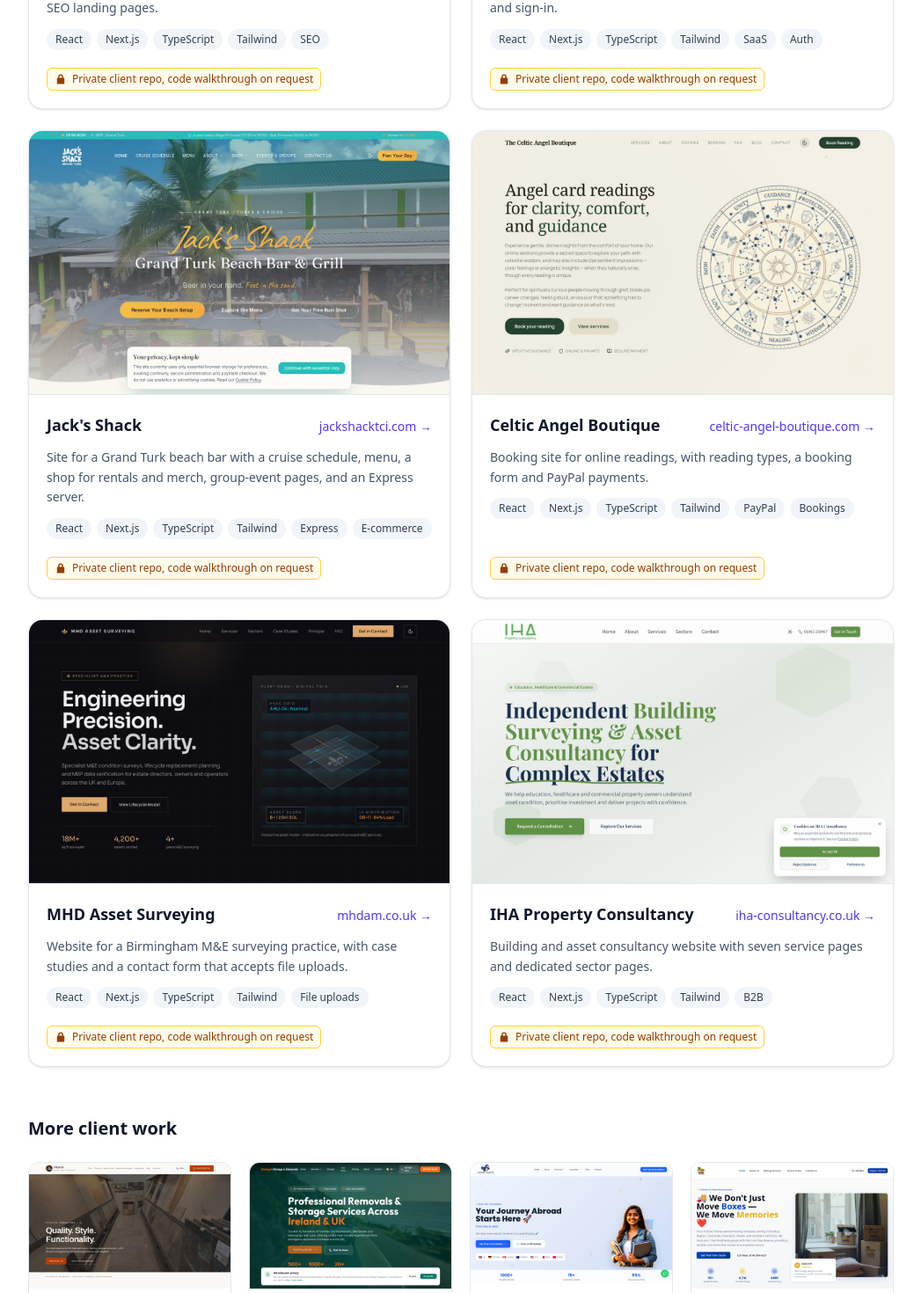
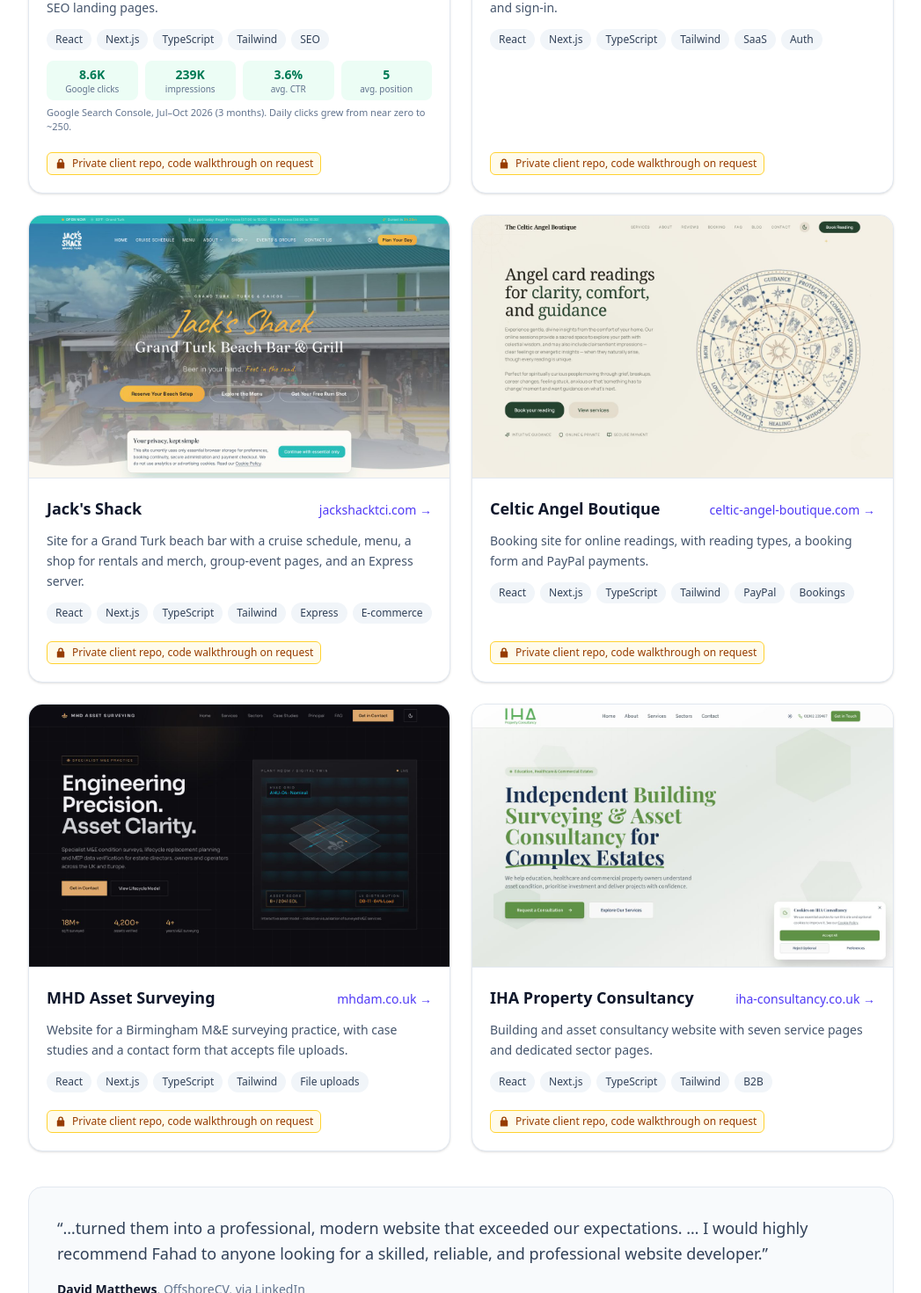
Before and after one commit to fadi077/portfolio, a Next.js app: page / in a window 1280 px wide. Shown: the part 1360-2830 px from the top of the page at 88% size, without its empty margins (116-1163 px from the left). Built offline with nearby package versions, Linux system fonts and the light colour scheme.

Commit message:
Add Offshore CV Search Console results and David Matthews testimonial; update CV

```diff
--- a/src/app/page.tsx
+++ b/src/app/page.tsx
@@ -1,6 +1,6 @@
 import Image from "next/image";
 import {
-  site, featuredProjects, moreProjects, privateRepoNote, aiProject,
+  site, featuredProjects, testimonial, moreProjects, privateRepoNote, aiProject,
   skills, experience, education, certifications, type Project,
 } from "@/data/content";
 
@@ -51,6 +51,20 @@
         </div>
         <p className="text-sm leading-relaxed text-slate-600 dark:text-slate-400">{p.blurb}</p>
         <ul className="flex flex-wrap gap-1.5" aria-label="Technologies">{p.tags.map((t) => <Tag key={t}>{t}</Tag>)}</ul>
+        {p.stats && (
+          <div>
+            <dl className="grid grid-cols-4 gap-2">
+              {p.stats.map((st) => (
+                <div key={st.label} className="rounded-lg bg-emerald-50 px-2 py-1.5 text-center dark:bg-emerald-950/40">
+                  <dt className="sr-only">{st.label}</dt>
+                  <dd className="text-sm font-bold text-emerald-700 dark:text-emerald-300">{st.value}</dd>
+                  <dd className="text-[10px] leading-tight text-slate-500 dark:text-slate-400">{st.label}</dd>
+                </div>
+              ))}
+            </dl>
+            {p.statsNote && <p className="mt-1.5 text-[11px] text-slate-500 dark:text-slate-400">{p.statsNote}</p>}
+          </div>
+        )}
         <div className="mt-auto pt-2"><PrivateBadge /></div>
       </div>
     </article>
@@ -117,6 +131,13 @@
           <div className="grid gap-6 sm:grid-cols-2">
             {featuredProjects.map((p, i) => <FeaturedCard key={p.name} p={p} priority={i < 2} />)}
           </div>
+          <figure className="mt-10 rounded-2xl border border-slate-200 bg-slate-50 p-6 sm:p-8 dark:border-slate-800 dark:bg-slate-900/60">
+            <blockquote className="text-lg leading-relaxed text-slate-700 dark:text-slate-200">&ldquo;{testimonial.quote}&rdquo;</blockquote>
+            <figcaption className="mt-4 text-sm text-slate-500 dark:text-slate-400">
+              <span className="font-semibold text-slate-900 dark:text-slate-100">{testimonial.author}</span>, {testimonial.org}, {testimonial.source}
+            </figcaption>
+          </figure>
+
           <h3 className="mt-14 text-xl font-bold">More client work</h3>
           <div className="mt-6 grid gap-5 sm:grid-cols-2 lg:grid-cols-4">
             {moreProjects.map((p) => <SmallCard key={p.name} p={p} />)}
--- a/src/data/content.ts
+++ b/src/data/content.ts
@@ -21,6 +21,8 @@
   image: string;
   blurb: string;
   tags: string[];
+  stats?: { value: string; label: string }[];
+  statsNote?: string;
 };
 
 const stack = ["React", "Next.js", "TypeScript", "Tailwind"];
@@ -34,6 +36,13 @@
     blurb:
       "A 25-page CV-writing platform for offshore and energy workers, featuring a CV score tool, an ATS checker, service packages and SEO landing pages.",
     tags: [...stack, "SEO"],
+    stats: [
+      { value: "8.6K", label: "Google clicks" },
+      { value: "239K", label: "impressions" },
+      { value: "3.6%", label: "avg. CTR" },
+      { value: "5", label: "avg. position" },
+    ],
+    statsNote: "Google Search Console, Jul–Oct 2026 (3 months). Daily clicks grew from near zero to ~250.",
   },
   {
     name: "Vouchara",
@@ -176,3 +185,11 @@
 ];
 
 export const certifications = ["IBM React Developer Certification", "Meta Professional Front-End Web Development", "Meta Full-Stack Developer", "Meta Next.js"];
+
+export const testimonial = {
+  quote:
+    "…turned them into a professional, modern website that exceeded our expectations. … I would highly recommend Fahad to anyone looking for a skilled, reliable, and professional website developer.",
+  author: "David Matthews",
+  org: "OffshoreCV",
+  source: "via LinkedIn",
+};
```
Also changed, not shown: 2 other files (tests, documents, lock files or other folders).
